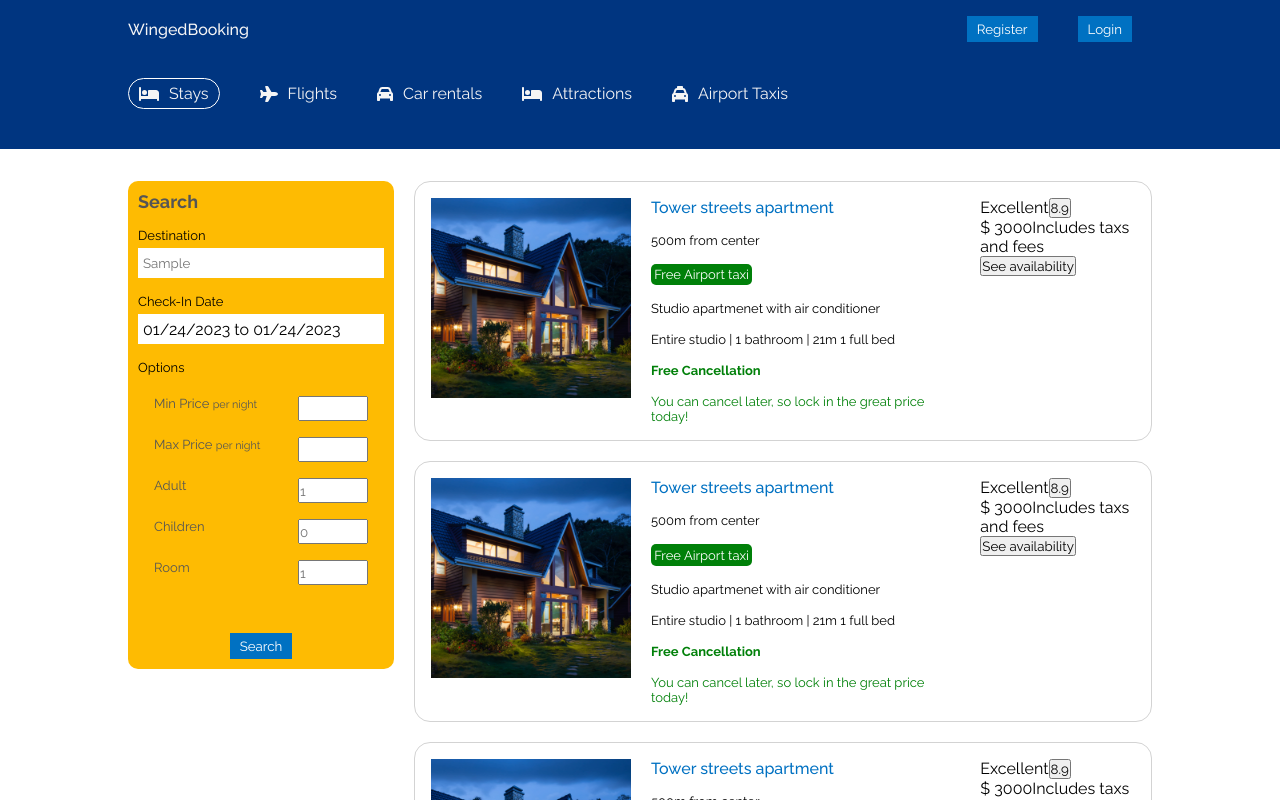
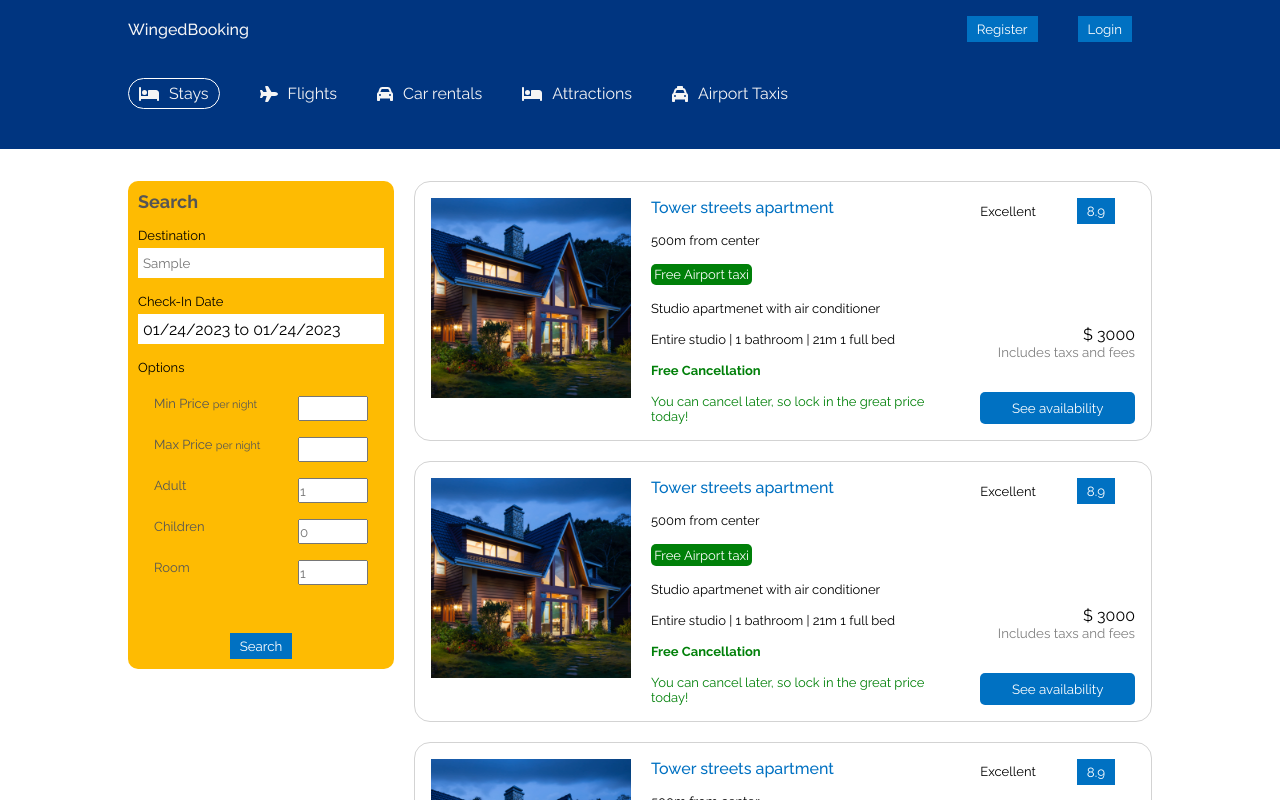
Before and after one commit to witehound/booking-app-client, a React (Vite) app: page / in a window 1280 px wide. Both pictures are taken after typing "Sample" into the empty fields and a click on the button "Search". Shown: the top 800 px of the page. Built offline with nearby package versions, Linux system fonts and the light colour scheme.

Commit message:
completed the saerch item jsx and layout

```diff
--- a/src/Components/SearchItem/SearchItem.css
+++ b/src/Components/SearchItem/SearchItem.css
@@ -62,4 +62,58 @@
 
 .sidetails {
   flex: 1;
+  display: flex;
+  flex-direction: column;
+  justify-content: space-between;
 }
+
+.sirating {
+  display: flex;
+  justify-content: space-between;
+  align-items: center;
+}
+
+.sirating > span {
+  font-weight: 400;
+  font-size: small;
+}
+
+.sirating > button {
+  background-color: #0071c2;
+  color: white;
+  padding: 5px 10px;
+  border: none;
+  outline: none;
+  cursor: pointer;
+  margin: 0 20px;
+}
+
+.detailstext {
+  display: flex;
+  align-items: flex-end;
+  flex-direction: column;
+  justify-content: flex-end;
+}
+
+.siprice {
+  font-weight: medium;
+  font-weight: 400;
+}
+
+.sitaxop {
+  font-weight: 400;
+  color: gray;
+  font-size: smaller;
+}
+
+.siavalability {
+  border-radius: 5px;
+  background-color: #0071c2;
+  color: white;
+  width: 100%;
+  border: none;
+  outline: none;
+  cursor: pointer;
+  padding: 0.5rem 0;
+  margin-top: 2rem;
+}
```
